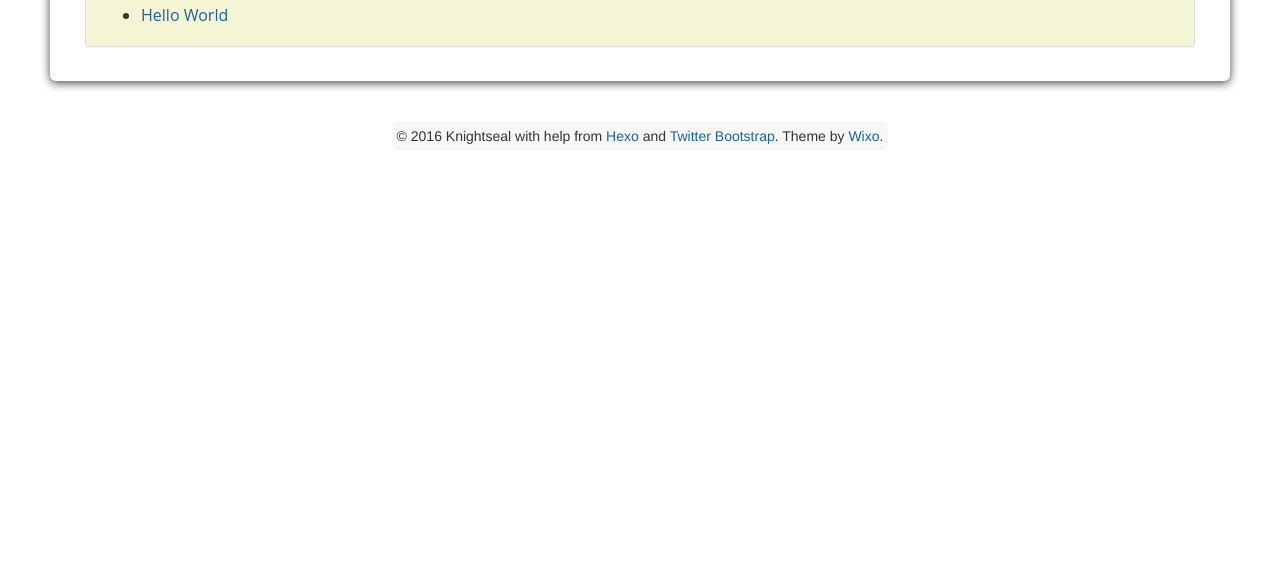
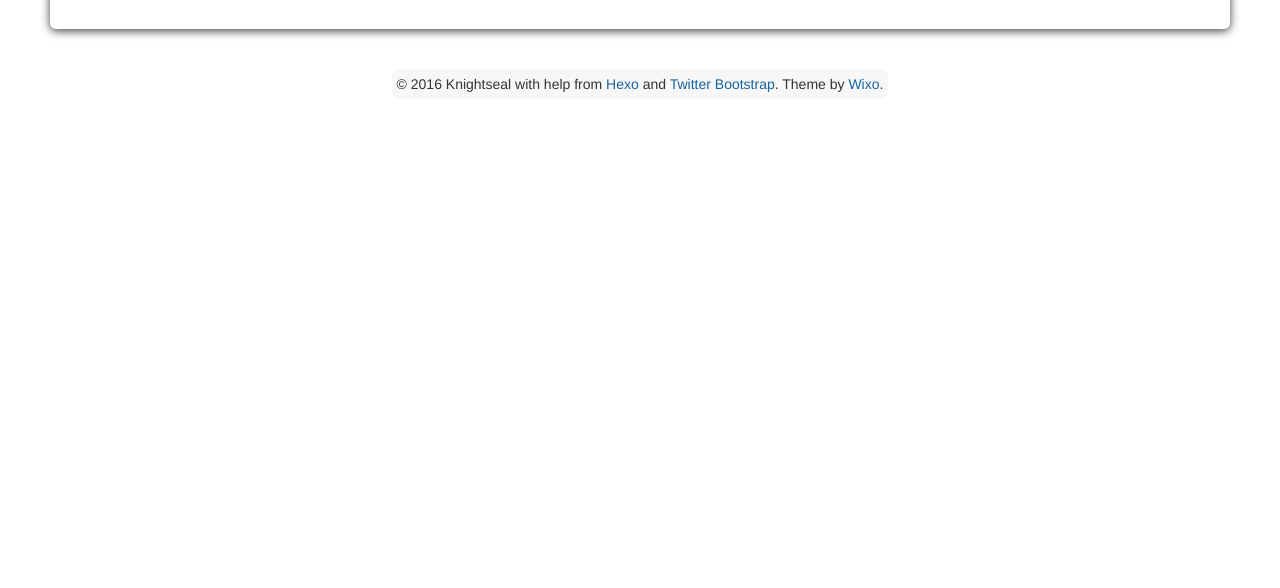
Before and after one commit to knightseal/knightseal, a plain HTML site: page archives/2016/01/index.html in a window 1280 px wide. Shown: the part 212-800 px from the top of the page. Drawn offline with Linux system fonts and the light colour scheme.

Commit message:
Site updated: 2016-01-19 10:37:03

```diff
--- a/archives/2016/01/index.html
+++ b/archives/2016/01/index.html
@@ -62,7 +62,7 @@
 						<i class="fa fa-folder"></i> Python
 				</div>
 
-					<div id="Python" class="panel-collapse collapse in">
+					<div id="Python" class="panel-collapse collapse">
 
 					    <div class="panel-body">
 						    <ul class="post">
```
Also changed, not shown: archives/2016/index.html (+1 -1 lines), archives/index.html (+1 -1 lines), index.html (+1 -1 lines).
